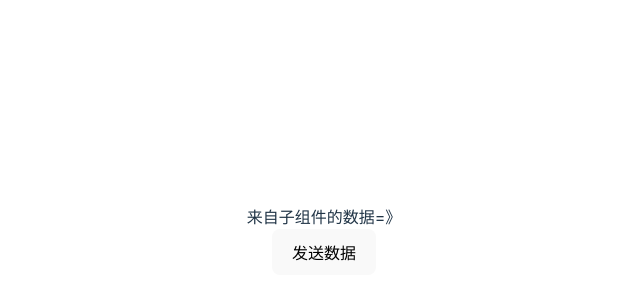
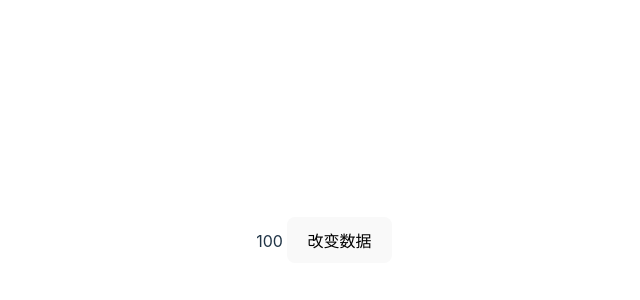
Before and after one commit to xiehai001/vue3-study, a Vue app: page / in a window 1280 px wide. Shown: the part 160-460 px from the top of the page, without its empty margins (316-956 px from the left). Built offline with nearby package versions, Linux system fonts and the light colour scheme.

Commit message:
v-model 数据双向绑定

```diff
--- a/src/App.vue
+++ b/src/App.vue
@@ -1,16 +1,13 @@
 <script setup>
 import List from './components/List.vue'
 import { reactive, ref } from 'vue'
-let childMsg = ref('');
-const childFn = (data) => {
-childMsg.value = data
-}
+let num = ref(100)
+
 </script>
 
 <template>
   <div>
-    来自子组件的数据=》 {{childMsg}}
-    <List @childFn="childFn"></List>
+    <List v-model:num="num"></List>
   </div>
 </template>
 
--- a/src/components/List.vue
+++ b/src/components/List.vue
@@ -1,17 +1,23 @@
 <template>
     <div>
-        <button @click="send">发送数据</button>
+        {{num}}
+        <button @click="send">改变数据</button>
     </div>
 </template>
 
 <script setup>
-import { ref, defineEmits } from "vue";
-const emit = defineEmits(['childFn'])
-const childMsg = ref('子组件数据')
+import { ref } from "vue";
+
+const emit = defineEmits(['update:num'])
+const props = defineProps({
+num: {
+type: Number,
+default: 100
+}
+})
 const send = () => {
-emit('childFn', childMsg)
+emit('update:num', 500)
 }
-
 </script>
 
 <style lang="scss" scoped>
```
